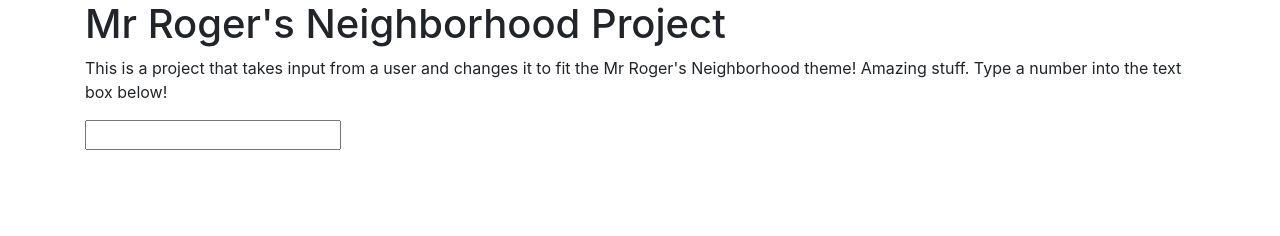
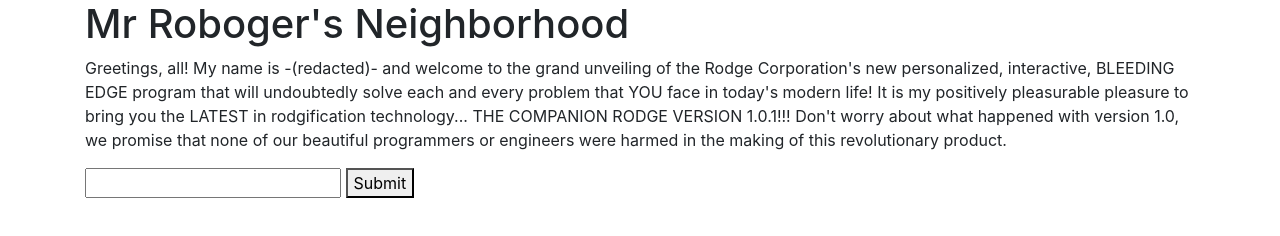
Before and after one commit to JacobTStrong/mr-robogers-project, a plain HTML site: page index.html in a window 1280 px wide. Drawn offline with nearby package versions, Linux system fonts and the light colour scheme; a script that the page names is missing.

Commit message:
change HTML to fit goofy narrative and add submit button

```diff
--- a/index.html
+++ b/index.html
@@ -5,15 +5,18 @@
     <link href="css/styles.css" rel="stylesheet" type="css">
     <script src="js/jquery-3.6.0.js"></script>
     <script src="js/scripts.js"></script>
-    <title>Mr Roger's Neighborhood</title>
+    <title>Mr Roboger's Neighborhood</title>
   </head>
   <body>
     <div class="container">
-      <h1>Mr Roger's Neighborhood Project</h1>
-      <p>This is a project that takes input from a user and changes it to fit the Mr  Roger's Neighborhood theme! Amazing stuff. Type a number into the text box   below!</p>
+      <h1>Mr Roboger's Neighborhood</h1>
+      <p>Greetings, all! My name is -(redacted)- and welcome to the grand unveiling of the Rodge Corporation's new personalized, interactive, BLEEDING EDGE program that will undoubtedly solve each and every problem that YOU face in today's modern life! It is my positively pleasurable pleasure to bring you the LATEST in rodgification technology... THE COMPANION RODGE VERSION 1.0.1!!! Don't worry about what happened with version 1.0, we promise that none of our beautiful programmers or engineers were harmed in the making of this revolutionary product.</p>
 
-      <input type="text" id="numberInputBox">
-
+      <p></p>
+      <form id="inputNumberHere">
+        <input type="text" id="userInputtedNumber">
+        <button type="submit" id="submitButton">Submit</button>
+      </form>
     </div>
   </body>
 </html>
```
